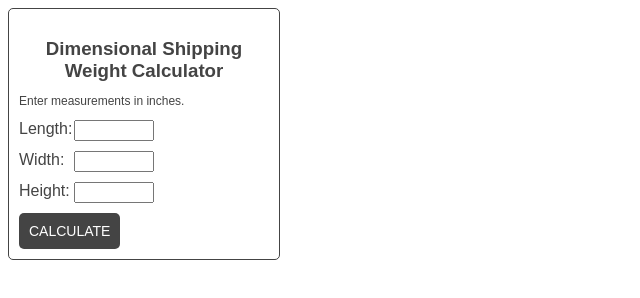
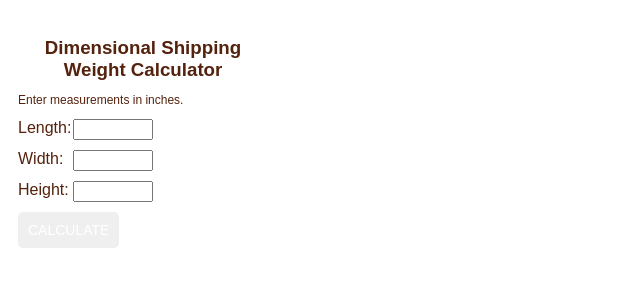
Before and after one commit to nreynoldson/dim-weight-calculator, a website: page index.html in a window 1280 px wide. Shown: the whole page, without its empty margins (0-640 px from the left). Drawn offline with Linux system fonts and the light colour scheme.

Commit message:
adjust styling

```diff
--- a/index.html
+++ b/index.html
@@ -30,9 +30,9 @@ var style = document.createElement('style');
 style.innerHTML = `
 .dim-calculator {
   font-family: Arial, Helvetica, sans-serif;
-  color: #444;
+  color: #54220d;
   width: 250px;
-  border: 1px solid #444;
+  border: 1px solid ##54220d;
   padding: 10px;
   border-radius: 5px;
 }
@@ -47,7 +47,7 @@ style.innerHTML = `
 }
 
 #calculate, #recalculate {
-  background-color: #444;
+  background-color: ##54220d;
   color: #fff;
   border: none;
   text-transform: uppercase;
```
